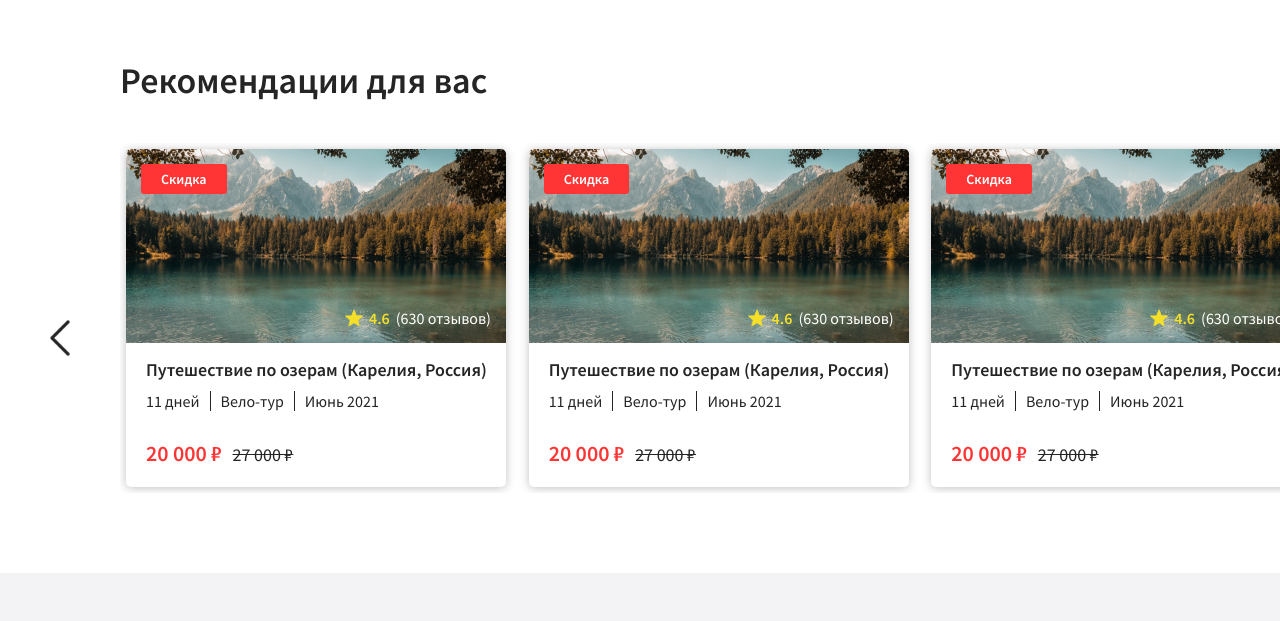
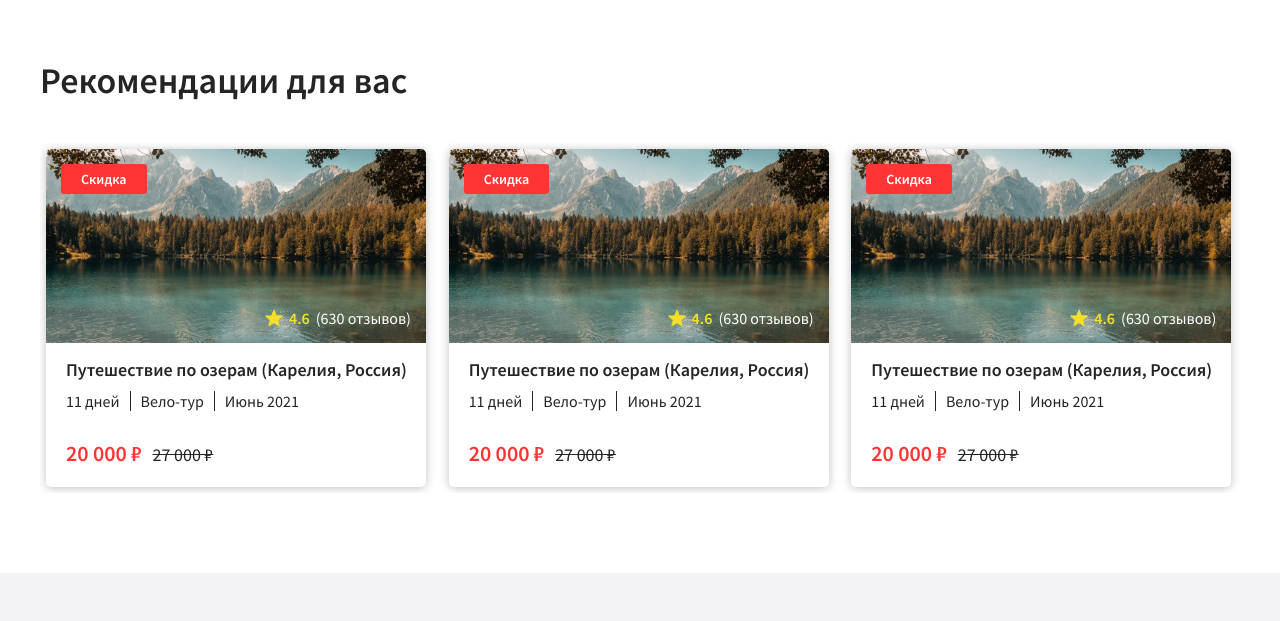
Before and after one commit to alkotras42/otetour, a React (Create React App) app: page / in a window 1280 px wide. Shown: the part 552-1173 px from the top of the page. Built offline with nearby package versions, Linux system fonts and the light colour scheme.

Commit message:
Улучшил верстку блока рекомедаций

```diff
--- a/src/Pages/Home/Recomendation/Recomendation.module.css
+++ b/src/Pages/Home/Recomendation/Recomendation.module.css
@@ -1,15 +1,22 @@
 .recomendation {
 	padding-top: 60px;
-	width: 1200px;
-	margin-left: auto;
-	margin-right: auto;
+	display: grid;
+	grid-template-columns: auto 1200px auto;
+	justify-items: center;
 }
 
 .title {
 	font-weight: 600;
 	font-size: 36px;
 	line-height: 45px;
-	padding-left: 80px;
+	justify-self: start;
+	grid-column: 2;
+}
+
+.carouselWrapper {
+	display: grid;
+	grid-template-columns: 80px 1200px 80px;
+	grid-column: 2;
 }
 
 .carousel {
@@ -20,11 +27,6 @@
 
 .swiper {
 	padding: 6px !important;
-}
-
-.carouselWrapper {
-	display: grid;
-	grid-template-columns: 80px 1200px 80px;
 }
 
 .arrowPrev {
```
